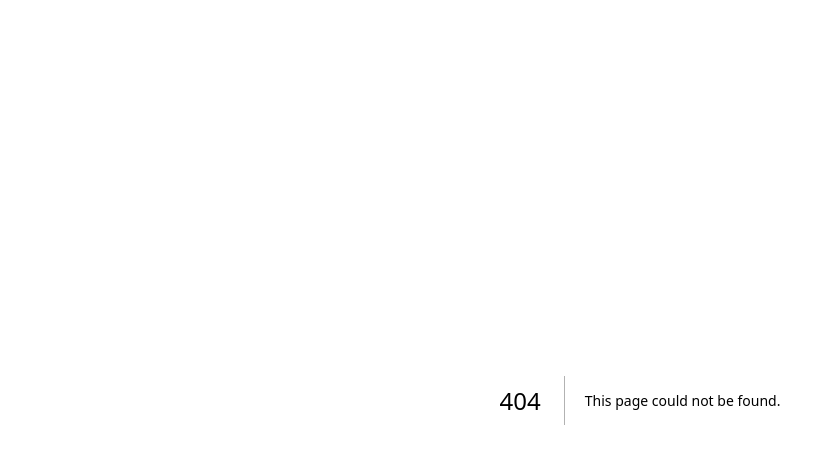
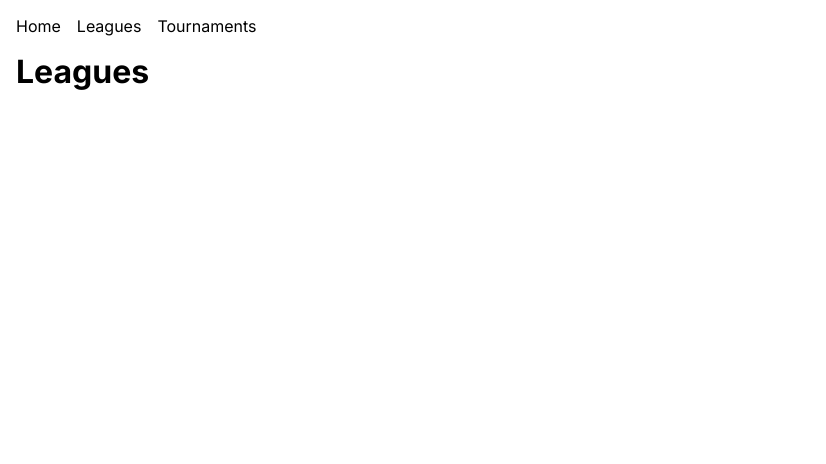
Before and after one commit to TheAntro/next-13-app, a Next.js app: page /leagues in a window 1280 px wide. Before the commit this address had no page. Shown: the top 464 px of the page, without its empty margins (0-826 px from the left). Built offline with nearby package versions, Linux system fonts and the light colour scheme.

Commit message:
Create main nav and some pages

```diff
--- a/app/globals.css
+++ b/app/globals.css
@@ -8,6 +8,7 @@ html,
 body {
   max-width: 100vw;
   overflow-x: hidden;
+  margin-inline: 0.5rem;
 }
 
 a {
--- a/app/layout.tsx
+++ b/app/layout.tsx
@@ -1,6 +1,7 @@
 import './globals.css';
 import type { Metadata } from 'next';
 import { Inter } from 'next/font/google';
+import NavBar from '@/components/NavBar/NavBar';
 
 const inter = Inter({ subsets: ['latin'] });
 
@@ -16,7 +17,10 @@ export default function RootLayout({
 }) {
   return (
     <html lang="en">
-      <body className={inter.className}>{children}</body>
+      <body className={inter.className}>
+        <NavBar />
+        {children}
+      </body>
     </html>
   );
 }
--- /dev/null
+++ b/app/leagues/page.tsx
@@ -0,0 +1,7 @@
+export default function Page() {
+  return (
+    <main>
+      <h1>Leagues</h1>
+    </main>
+  );
+}
--- a/app/page.tsx
+++ b/app/page.tsx
@@ -1,5 +1,3 @@
-import Image from 'next/image';
-
 export default function Home() {
   return <main>{"It's a blank page"}</main>;
 }
--- a/components/NavBar/NavBar.tsx
+++ b/components/NavBar/NavBar.tsx
@@ -1,3 +1,20 @@
+import Link from 'next/link';
+import styles from './navbar.module.css';
+
 export default function NavBar() {
-  return <nav></nav>;
+  return (
+    <nav className={styles['main-nav']}>
+      <ul className={styles['main-nav__list']}>
+        <li className={styles['main-nav__item']}>
+          <Link href="/">Home</Link>
+        </li>
+        <li className={styles['main-nav__item']}>
+          <Link href="/leagues">Leagues</Link>
+        </li>
+        <li className={styles['main-nav__item']}>
+          <Link href="/tournaments">Tournaments</Link>
+        </li>
+      </ul>
+    </nav>
+  );
 }
--- /dev/null
+++ b/components/NavBar/navbar.module.css
@@ -0,0 +1,14 @@
+.main-nav {
+  padding-block: 1rem;
+}
+
+.main-nav__list {
+  list-style: none;
+  display: flex;
+  align-items: flex-start;
+  gap: 1rem;
+}
+
+.main-nav__item a:hover {
+  border-bottom: 1px solid;
+}
```
Also changed, not shown: app/tournaments/page.tsx (added, +7 -0 lines).
